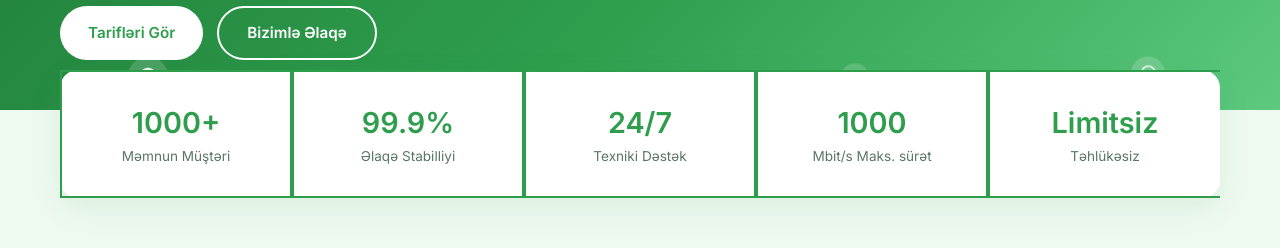
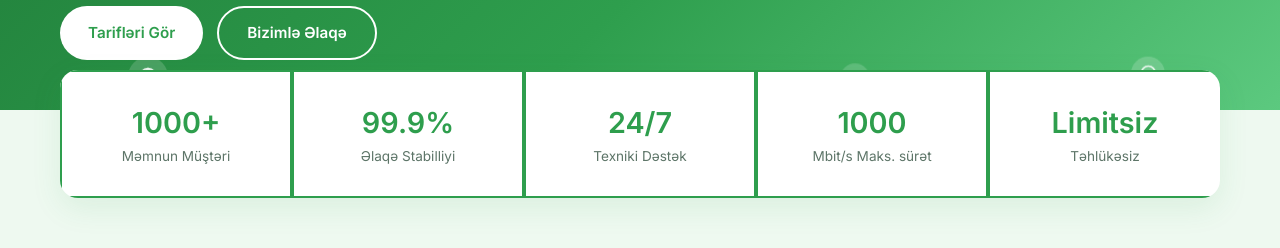
Before and after one commit to Samir210-az/FerdiNet, a Next.js app: page / in a window 1280 px wide. Shown: the part 426-674 px from the top of the page. Built offline with nearby package versions, Linux system fonts and the light colour scheme.

Commit message:
Statistika qutusunun künclərindəki kvadrat çıxıntı düzəldildi (overflow:hidden əlavə edildi - künclər tam dairəvi kəsilir)

```diff
--- a/src/app/globals.css
+++ b/src/app/globals.css
@@ -53,7 +53,7 @@ header.main{position:sticky;top:0;z-index:100;background:#fff;box-shadow:0 2px 1
 .breadcrumb a:hover{color:#fff}
 
 /* CARDS / GRID */
-.stats{background:#fff;border-radius:var(--radius);box-shadow:var(--shadow);margin-top:-40px;position:relative;z-index:3;display:grid;grid-template-columns:repeat(5,1fr)}
+.stats{background:#fff;border-radius:var(--radius);box-shadow:var(--shadow);margin-top:-40px;position:relative;z-index:3;display:grid;grid-template-columns:repeat(5,1fr);overflow:hidden}
 .stat{text-align:center;padding:28px 10px;border-right:1px solid #eef3ef}
 .stat:last-child{border-right:none}
 .stat-num{font-size:1.8rem;font-weight:800;color:var(--primary)}
```
